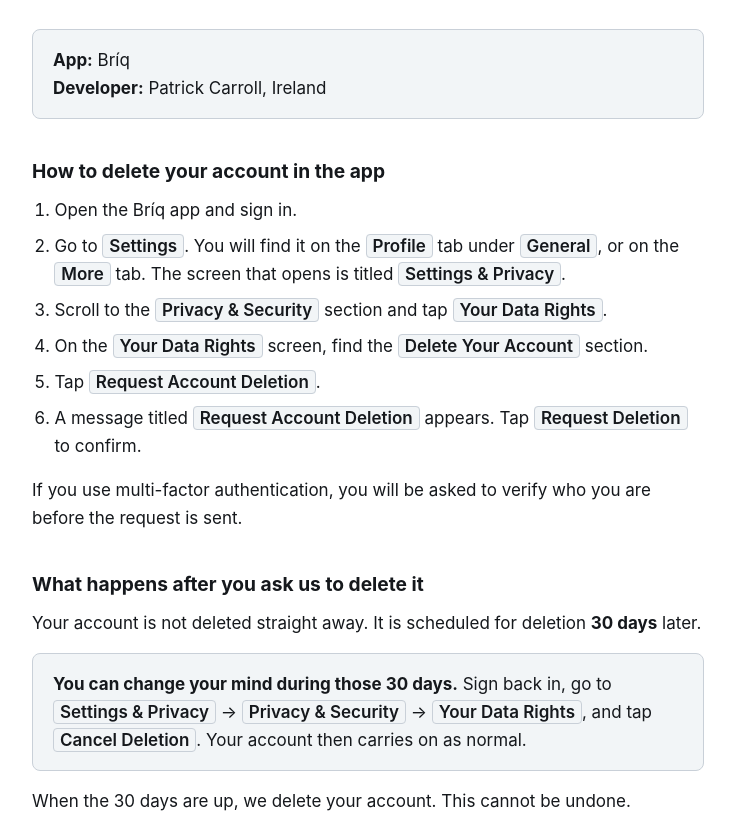
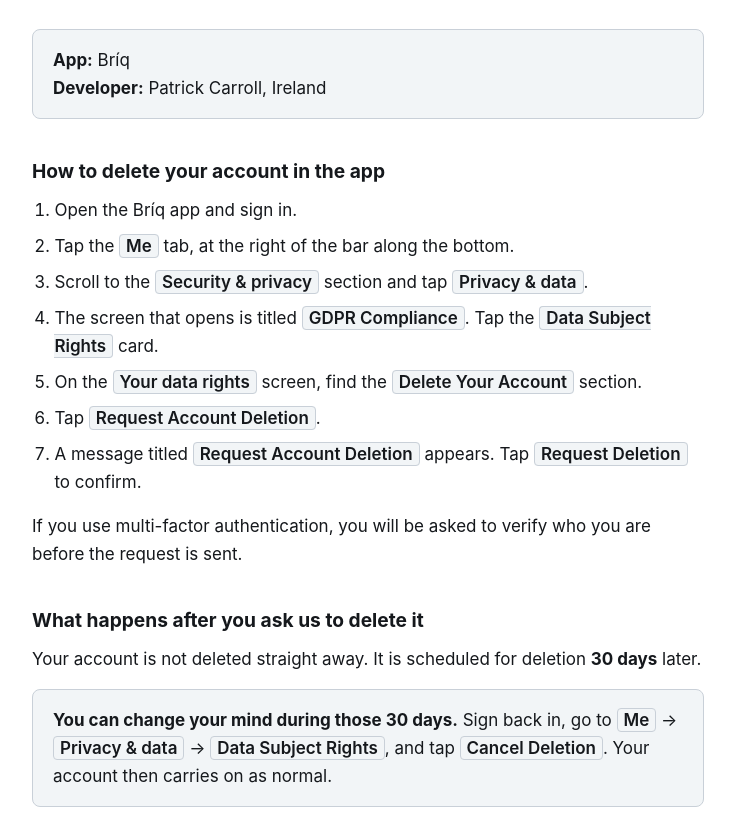
Before and after one commit to pado79/briq-site, a plain HTML site: page delete-account/index.html in a window 1280 px wide. Shown: the part 165-978 px from the top of the page, without its empty margins (272-1007 px from the left). Drawn offline with Linux system fonts and the light colour scheme.

Commit message:
fix: drop the performance-data claim and correct the in-app deletion path
Two unrelated inaccuracies on the two store-facing pages.

1. PERFORMANCE DATA THE APP DOES NOT COLLECT. Both pages said app performance
   records are kept for 12 months, and delete-account put it in user-facing
   words: "App performance records - for example how long a screen took to load."
   Nothing in the app ever wrote one: utils/performanceMonitor.ts had zero
   importers and only logged to console, and public.performance_metrics had no
   writer, no reader and no rows. It is dropped in briq at 1152a99, which also
   removes the sentence from the in-app policy. privacy/ now says "Two kinds of
   record"; the delete-account bullet is gone.

2. THE NAVIGATION PATH DID NOT EXIST. The page told users to go to
   "Settings -> Profile tab under General, or the More tab -> Settings & Privacy
   -> Privacy & Security -> Your Data Rights". Traced against the current code,
   every step of that was wrong: there is no Settings & Privacy screen, no
   Privacy & Security section, and no Profile or More tab. A grep of the whole
   app for "Settings & Privacy" returns zero matches. This matters more than a
   typo: this page is the account-deletion URL submitted to Google Play, so the
   instructions it gives are a compliance artefact, and a user following them
   could not reach the deletion action.

   The real path, with the exact visible labels:
     Me (tab) -> Security & privacy (section) -> Privacy & data (row)
     -> GDPR Compliance (screen) -> Data Subject Rights (card)
     -> Your data rights (screen) -> Delete Your Account (section)
     -> Request Account Deletion -> confirm with Request Deletion
   The cancel-deletion and export-your-data paragraphs carried the same wrong
   path and are corrected to match.

Both pages now read "Last updated: 5 November 2026".

NOT CHANGED, AND WORTH SAYING WHY: privacy/index.html needed no re-sync beyond
item 1. A sentence-level comparison against the in-app policy found the two
already substantively identical - same fifteen sections, same claims - with
every remaining difference being HTML entities, site navigation chrome, or the
legal-entity constants the app renders and this page inlines ("Patrick Carroll",
"privacy@briq.ie", which match constants/legalEntity.ts exactly). Rewriting more
would have produced churn, not accuracy.

```diff
--- a/delete-account/index.html
+++ b/delete-account/index.html
@@ -26,9 +26,10 @@
 <h2>How to delete your account in the app</h2>
 <ol>
   <li>Open the Bríq app and sign in.</li>
-  <li>Go to <span class="label">Settings</span>. You will find it on the <span class="label">Profile</span> tab under <span class="label">General</span>, or on the <span class="label">More</span> tab. The screen that opens is titled <span class="label">Settings &amp; Privacy</span>.</li>
-  <li>Scroll to the <span class="label">Privacy &amp; Security</span> section and tap <span class="label">Your Data Rights</span>.</li>
-  <li>On the <span class="label">Your Data Rights</span> screen, find the <span class="label">Delete Your Account</span> section.</li>
+  <li>Tap the <span class="label">Me</span> tab, at the right of the bar along the bottom.</li>
+  <li>Scroll to the <span class="label">Security &amp; privacy</span> section and tap <span class="label">Privacy &amp; data</span>.</li>
+  <li>The screen that opens is titled <span class="label">GDPR Compliance</span>. Tap the <span class="label">Data Subject Rights</span> card.</li>
+  <li>On the <span class="label">Your data rights</span> screen, find the <span class="label">Delete Your Account</span> section.</li>
   <li>Tap <span class="label">Request Account Deletion</span>.</li>
   <li>A message titled <span class="label">Request Account Deletion</span> appears. Tap <span class="label">Request Deletion</span> to confirm.</li>
 </ol>
@@ -37,7 +38,7 @@
 <h2>What happens after you ask us to delete it</h2>
 <p>Your account is not deleted straight away. It is scheduled for deletion <strong>30 days</strong> later.</p>
 <div class="panel">
-  <p><strong>You can change your mind during those 30 days.</strong> Sign back in, go to <span class="label">Settings &amp; Privacy</span> &rarr; <span class="label">Privacy &amp; Security</span> &rarr; <span class="label">Your Data Rights</span>, and tap <span class="label">Cancel Deletion</span>. Your account then carries on as normal.</p>
+  <p><strong>You can change your mind during those 30 days.</strong> Sign back in, go to <span class="label">Me</span> &rarr; <span class="label">Privacy &amp; data</span> &rarr; <span class="label">Data Subject Rights</span>, and tap <span class="label">Cancel Deletion</span>. Your account then carries on as normal.</p>
 </div>
 <p>When the 30 days are up, we delete your account. This cannot be undone.</p>
 
@@ -60,7 +61,6 @@
 <ul>
   <li><strong>Security records</strong> &mdash; for example a record that a password was changed or that a sign-in looked unusual. Kept so we can investigate security problems and show that we handled them properly.</li>
   <li><strong>Activity and audit records</strong> &mdash; a log that an action happened. Kept so we can meet our legal duty to show how data in the app has been handled.</li>
-  <li><strong>App performance records</strong> &mdash; for example how long a screen took to load. Kept so we can keep the app working well.</li>
 </ul>
 <div class="panel">
   <p>&#9888; <strong>Removing the identifier does not make these records anonymous, and we would rather tell you that than claim otherwise.</strong> They still hold the IP address and the device identification string recorded at the time, and a short description of what happened. Those can point back to a person. We keep them for 12 months because we need them to investigate security problems and to show a regulator how data in the app has been handled, and then we delete them.</p>
@@ -82,7 +82,7 @@
   <li><strong>A debt</strong> &mdash; Money &rarr; Debt Management, then delete it.</li>
   <li><strong>A child profile</strong> &mdash; Kids &rarr; Children, then Remove. This erases that child&rsquo;s progress with the profile.</li>
 </ul>
-<p><strong>You can also export everything first.</strong> Go to <span class="label">Settings &amp; Privacy</span> &rarr; <span class="label">Privacy &amp; Security</span> &rarr; <span class="label">Your Data Rights</span> to get a copy of your data before you remove any of it.</p>
+<p><strong>You can also export everything first.</strong> Go to <span class="label">Me</span> &rarr; <span class="label">Privacy &amp; data</span> &rarr; <span class="label">Data Subject Rights</span> to get a copy of your data before you remove any of it.</p>
 <div class="panel">
   <p><strong>For anything that has no delete button in the app</strong> &mdash; a savings goal, a pension or insurance record, your answers in the supports checker, a message you sent us through the contact form, or a parental consent record &mdash; email <strong>privacy@briq.ie</strong> from the address your account uses and tell us what you want removed. Sending it from your own account address is how we check the request is really yours.</p>
   <p><strong>We answer within one month</strong>, as our <a href="/privacy/">Privacy Policy</a> states.</p>
@@ -104,7 +104,7 @@
 
 <footer class="site-footer">
   <p>Bríq &mdash; briq.ie</p>
-  <p>Last updated: 16 October 2026</p>
+  <p>Last updated: 5 November 2026</p>
   <p><a href="/">Home</a> &middot; <a href="/privacy/">Privacy Policy</a> &middot; <a href="/terms/">Terms of Service</a></p>
 </footer>
 
```
Also changed, not shown: privacy/index.html (+3 -3 lines).
